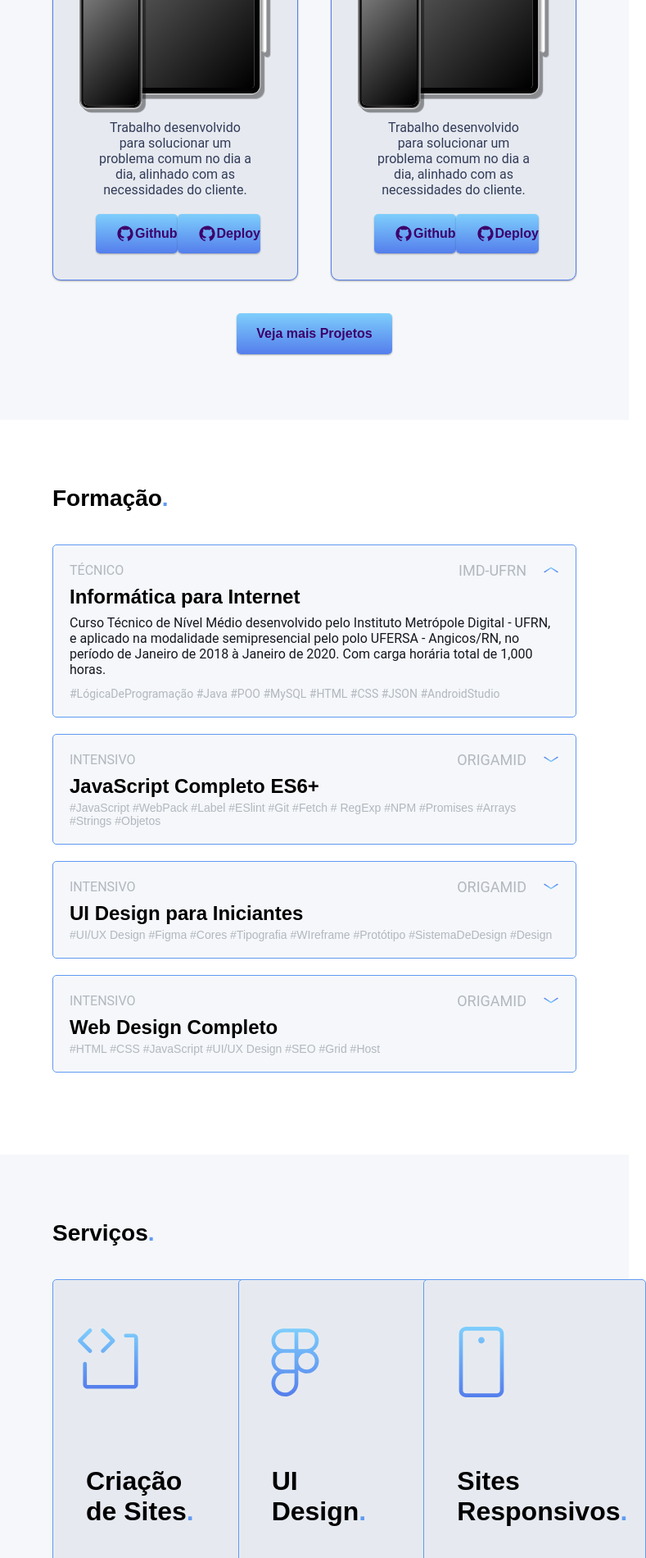
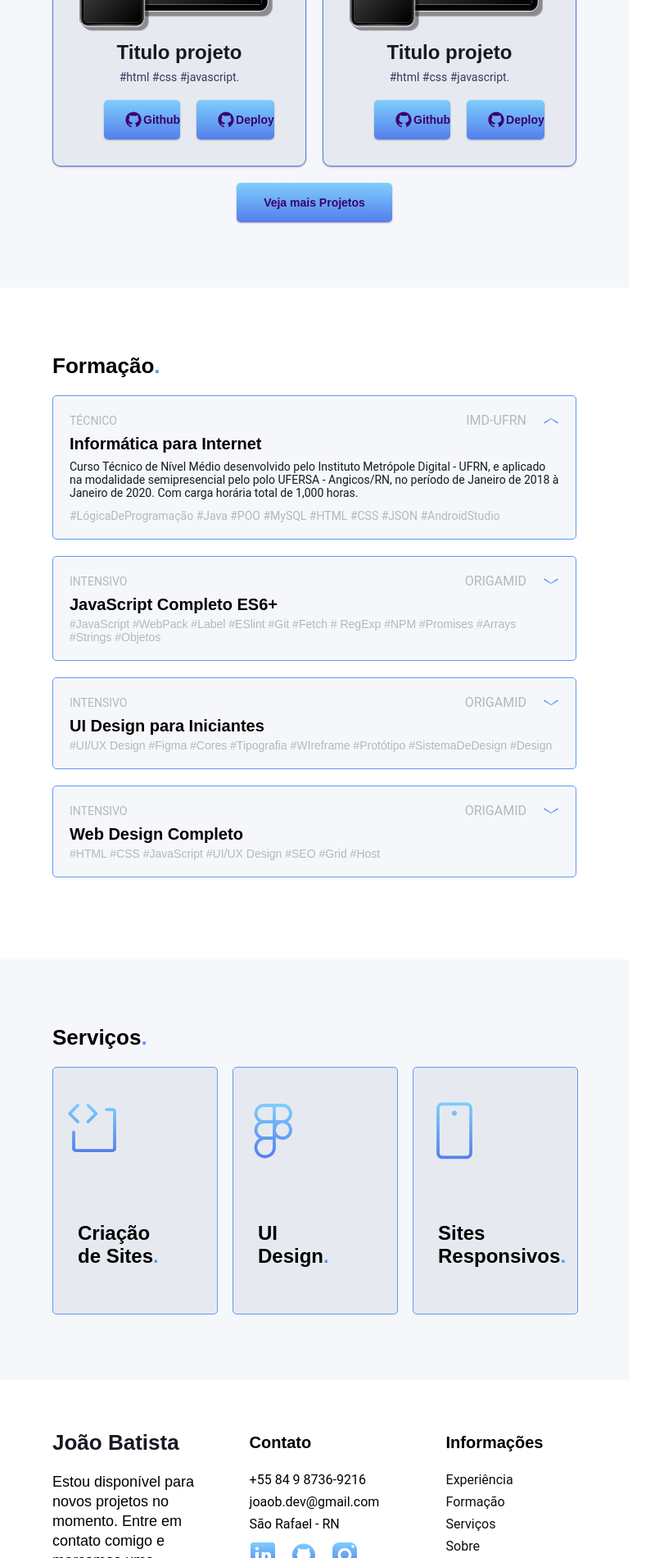
Before and after one commit to JoaoBatistaJr/Portfolio, a plain HTML site: page index.html in a window 768 px wide. Shown: the part 900-2800 px from the top of the page at 82% size, 789 px wide, since content can reach past the window. Drawn offline with Linux system fonts and the light colour scheme.

Commit message:
style: adicionado o responsivo para dispositivos entre 768px e 1024px.

```diff
--- a/css/_experiencia.scss
+++ b/css/_experiencia.scss
@@ -25,20 +25,27 @@
   margin: 0 auto;
   background: $color-c02;
   box-shadow: 0px 1px 2px 0px rgba(0, 0, 0, 0.3);
-  max-width: 100vh;
+  max-width: 100%;
   border-radius: 10px;
   border: 1px solid $color-b04;
   padding: 32px;
   gap: 8px;
   align-items: center;
-  .descricao-card {
+  .titulo-projeto{
+    text-align: center;
+    font-size: 2.4rem;
+    color: $color-c11;
+    margin-top: 12px;
+  }
+  .tags-projeto {
     font-family: "Roboto", sans-serif;
     font-size: 1.6rem;
     color: $color-c10;
     text-align: center;
     margin-top: 8px;
     margin-bottom: 20px;
-    padding-inline: 20px
+    padding-inline: 20px;
+    text-transform: lowercase
   }
   .btn{
     @include custom-button(1.6rem, 120px, 40px);
--- a/css/_footer.scss
+++ b/css/_footer.scss
@@ -1,57 +1,54 @@
-.grid-item--footer{
+.grid-item--footer {
   padding-block: 60px;
   grid-column: span 4;
-  h1{
-    font-size: 3.2rem;
-    line-height: 32px;
-    margin-bottom: 20px;
-  }
-  P{
-    font-family: 'Fira Sans', sans-serif;
-    font-size: 2.0rem;
-    line-height: 32px;
-  }
 }
 
-.grid-item--footer:nth-child(2){ //Contato
+.grid-item--footer:nth-child(2) {
+  //Contato
   grid-column: span 4;
   grid-column: 6 / span 4;
-  h2{
-    margin-bottom: 20px;
-    line-height: 32px;
-  }
-  li{
-    font-family: 'Roboto', sans-serif;
-    font-size: 1.8rem;
-    margin-bottom: 8px;
-  }
-  .redes-footer{
+
+  .redes-footer {
     display: flex;
-    img{
+    img {
       width: 40px;
       padding-right: 14px;
       margin-left: -4px;
-      &:hover{
+      &:hover {
         transform: scale(0.95);
       }
     }
   }
 }
-.grid-item--footer:nth-child(3){ //Informações
+.grid-item--footer:nth-child(3) {
+  //Informações
   grid-column: span 2;
-  h2{
+}
+
+.footer {
+  h1 {
+    font-size: 3.2rem;
+    line-height: 32px;
+    margin-bottom: 20px;
+    color: $color-c11;
+  }
+  P {
+    font-family: "Fira Sans", sans-serif;
+    font-size: 2rem;
+    line-height: 32px;
+  }
+  h2 {
     margin-bottom: 20px;
     line-height: 32px;
   }
-  li{
-    color: $color-c02;
-    font-family: 'Roboto', sans-serif;
+  li {
+    font-family: "Roboto", sans-serif;
     font-size: 1.8rem;
     margin-bottom: 8px;
   }
-  a{
+  a {
     color: $color-c12;
-    &:hover{
+    &:hover {
       color: $color-b03;
       text-decoration: underline;
     }
--- a/css/_grid-geral.scss
+++ b/css/_grid-geral.scss
@@ -18,120 +18,187 @@
     width: 900px;
     margin: 0 auto;
   }
-  .grid-item--introducao:nth-child(2){
+
+  .grid-item--introducao:nth-child(2) {
     grid-column: 7 / span 4;
   }
-  .grid-item--introducao:nth-child(3){
+  .grid-item--introducao:nth-child(3) {
     grid-column: span 2;
     align-items: flex-start;
     flex-direction: column;
   }
-  .introducao{
+  .introducao {
     padding-top: 120px;
     padding-bottom: 60px;
-    h1{
+    h1 {
       font-size: 5.4rem;
       line-height: 54px;
     }
-    p{
+    p {
       font-size: 1.5rem;
       max-width: 370px;
     }
   }
-  .card-experiencia{
-    .descricao-card{
+  .card-experiencia {
+    .tags-projeto {
       font-size: 1.4rem;
-      span{
+      span {
         font-size: 1.2rem;
       }
     }
   }
 }
-/* Estilos para tablets e telas pequenas (769px a 1279px) */
+/* Estilos para tablets e Ipads (768px a 1024px) */
 @media (min-width: 768px) and (max-width: 1024px) {
   .grid-container {
     display: grid;
     grid-template-columns: repeat(6, 1fr);
-    gap: 40px;
+    gap: 20px;
     width: 640px;
     margin: 0 auto;
   }
-  .nav{
+  .titulo {
+    font-size: 2.6rem;
+  }
+  .nav {
     height: 60px;
   }
-  .logo{
+  .logo {
     font-size: 2.8rem;
     grid-column: 1 / span 5;
   }
-  .navi-list a{
+  .navi-list a {
     font-size: 1.6rem;
   }
-  .grid-item--introducao{
+  .grid-item--introducao {
     grid-column: span 3;
   }
-  .grid-item--introducao:nth-child(2){
+  .grid-item--introducao:nth-child(2) {
     grid-column: 4 / span 2;
   }
-  .grid-item--introducao:nth-child(3){
+  .grid-item--introducao:nth-child(3) {
     grid-column: 6 / span 1;
   }
-  .introducao{
-    padding-top: 100px;
+  .introducao {
+    padding-top: 120px;
     padding-bottom: 60px;
-    h1{
-      font-size: 5.6rem;
-      line-height: 56px;
+    h1 {
+      font-size: 4.2rem;
+      line-height: 42px;
       // margin-right: 20px;
     }
-    p{
-      font-size: 1.6rem;
-      margin-right: 40px;
+    p {
+      font-size: 1.4rem;
+      margin-right: 20px;
+    }
+    .redes {
+      gap: 24px;
     }
   }
-  .grid-item--experiencia{
+  /* Abre - Estilos para o seção Experiência*/
+  .grid-item--experiencia {
     grid-column: span 6;
+    .btn-2 {
+      @include custom-button(1.4rem, 190px, 40px);
+    }
   }
-  .grid-item--experiencia:nth-child(2){
-    grid-column: 1 / span 3 ;
+  .grid-item--experiencia:nth-child(2) {
+    grid-column: 1 / span 3;
   }
-  .grid-item--experiencia:nth-child(3){
+  .grid-item--experiencia:nth-child(3) {
     grid-column: 4 / span 3;
   }
-  .grid-item--experiencia:nth-child(4){
+  .grid-item--experiencia:nth-child(4) {
     grid-column: span 6;
     margin: 0 auto;
   }
-  .grid-item--formacao{
+  .card-experiencia {
+    .tags-projeto {
+      font-size: 1.4rem;
+    }
+    .btn {
+      @include custom-button(1.4rem, 100px, 20px);
+      margin-inline: 10px;
+    }
+  }
+  /* Fecha - Estilos para o seção Experiência*/
+
+  /* Abre - Estilos para o seção Formação*/
+  .grid-item--formacao {
     grid-column: span 6;
   }
-  .grid-item--formacao:nth-child(2){
+  .grid-item--formacao:nth-child(2) {
     grid-column: 1 / span 6;
   }
-  .grid-item--servicos{
+  .accordion-item {
+    .tipo-formacao {
+      font-size: 1.4rem;
+    }
+    .instituto-formacao {
+      font-size: 1.6rem;
+    }
+    .titulo-formacao {
+      font-size: 2rem;
+    }
+    .descricao-formacao {
+      font-size: 1.4rem;
+    }
+  }
+  /* AFecha - Estilos para o seção Formação*/
+
+  /* Abre - Estilos para o seção Serviços*/
+  .grid-item--servicos {
     grid-column: span 6;
   }
-  .grid-item--servicos:nth-child(2){
+  .grid-item--servicos:nth-child(2) {
     grid-column: 1 / span 2;
   }
-  .grid-item--servicos:nth-child(3){
+  .grid-item--servicos:nth-child(3) {
     grid-column: 3 / span 2;
   }
-  .grid-item--servicos:nth-child(4){
+  .grid-item--servicos:nth-child(4) {
     grid-column: 5 / span 2;
   }
-  .grid-item--footer{
+  .card-servicos {
+    width: 180px;
+    height: 280px;
+    padding: 10px;
+    h2 {
+      font-size: 2.4rem;
+    }
+    img {
+      width: 80px;
+    }
+  }
+  /* Fecha - Estilos para o seção Serviços*/
+
+  /* Abre - Estilos para o seção Footer*/
+  .grid-item--footer {
     grid-column: 1 / span 2;
     margin: 0 auto;
-    p{
-      line-height: 26px;
+  }
+  .grid-item--footer:nth-child(2) {
+    grid-column: 3 / span 2;
+  }
+  .grid-item--footer:nth-child(3) {
+    grid-column: 5 / span 2;
+  }
+  .footer {
+    h1 {
+      font-size: 2.6rem;
+    }
+    h2{
+      font-size: 2.0rem;
+    }
+    p {
+      font-size: 1.8rem;
+      line-height: 24px;
+    }
+    li{
+      font-size: 1.6rem;
     }
   }
-  .grid-item--footer:nth-child(2){
-    grid-column: 3 / span 2;
-  }
-  .grid-item--footer:nth-child(3){
-    grid-column: 5 / span 2;
-  }
+  /* Fecha - Estilos para o seção Footer*/
 }
 
 /* Estilos para dispositivos móveis médios (481px a 768px) */
--- a/css/_header.scss
+++ b/css/_header.scss
@@ -5,7 +5,7 @@
   left: 0;
   top: 0;
   width: 100%;
-
+  position: fixed;
 }
 
 .nav{
--- a/css/_introducao.scss
+++ b/css/_introducao.scss
@@ -17,10 +17,10 @@
   padding-top: 190px;
   padding-bottom: 120px;
   align-items: center;
-  .redes{
+  .redes {
     gap: 40px;
     cursor: pointer;
-    &:hover{
+    a:hover{
       transform: scale(0.95);
     }
   }
--- a/css/_servicos.scss
+++ b/css/_servicos.scss
@@ -22,12 +22,13 @@
   display: flex;
   flex-direction: column;
   justify-content: space-around;
+  align-items: flex-start;
   width: 230px;
   height: 330px;
   background: $color-c02;
   border: 1px solid $color-b03;
   border-radius: 5px;
-  padding: 20px;
+  padding: 40px;
   img{
     width: 100px;
   }
--- a/css/_themes.scss
+++ b/css/_themes.scss
@@ -42,7 +42,10 @@
   }
   .card-experiencia {
     background-color: $color-c10;
-    .descricao-card {
+    .titulo-projeto{
+      color: $color-c02;
+    }
+    .tags-projeto {
       color: $color-c04;
     }
   }
--- a/index.html
+++ b/index.html
@@ -96,10 +96,8 @@
               <div class="card-experiencia">
                 <img src="/img/svg/smartphone-e-tablet.svg"
                   alt="imagem do projeto1" class="img-card">
-                <p class="descricao-card">Trabalho desenvolvido para solucionar
-                  um problema comum no dia a dia, alinhado
-                  com
-                  as necessidades do cliente.</p>
+                  <h2 class="titulo-projeto">Titulo projeto</h2>
+                  <p class="tags-projeto">#HTML #CSS #JAVASCRIPT.</p>
                 <div class="btn-align">
                   <button class="btn">
                     <img src="/img/svg/github-icon-btn.svg">
@@ -113,10 +111,8 @@
               <div class="card-experiencia">
                 <img src="/img/svg/smartphone-e-tablet.svg"
                   alt="imagem do projeto2" class="img-card">
-                <p class="descricao-card">Trabalho desenvolvido para solucionar
-                  um problema comum no dia a dia, alinhado
-                  com
-                  as necessidades do cliente.</p>
+                <h2 class="titulo-projeto">Titulo projeto</h2>
+                <p class="tags-projeto">#HTML #CSS #JAVASCRIPT.</p>
                 <div class="btn-align">
                   <button class="btn"><img src="/img/svg/github-icon-btn.svg">Github</button>
                   <button class="btn"><img src="/img/svg/github-icon-btn.svg">Deploy</button>
@@ -274,7 +270,7 @@
 
       <!-- Abre - Footer -->
       <footer class="grid-container">
-        <div class="grid-item--footer">
+        <div class="grid-item--footer footer">
           <h1 class="titulo">João Batista</h1>
           <p>Estou disponível para novos projetos no momento. Entre em contato
             comigo e marcamos uma conversa. 👋🏻</p>
@@ -292,7 +288,7 @@
             <a href><img src="/img/svg/instagram-icon-footer-light.svg" alt></a>
           </div>
         </div>
-        <div class="grid-item--footer">
+        <div class="grid-item--footer footer">
           <h2>Informações</h2>
           <ul>
             <li><a href="#experiencia">Experiência</a></li>
```
Also changed, not shown: css/main.css, img/svg/logo-vercel-svgrepo-com.svg (added), 1 other file.
